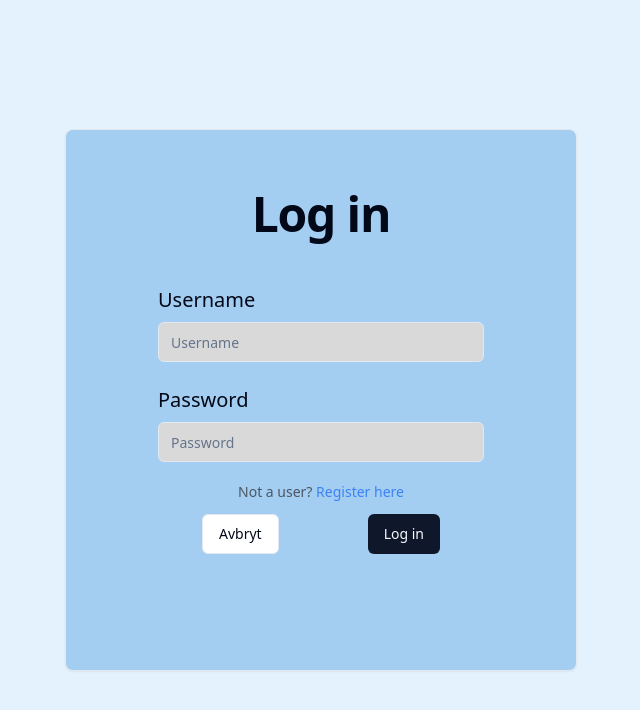
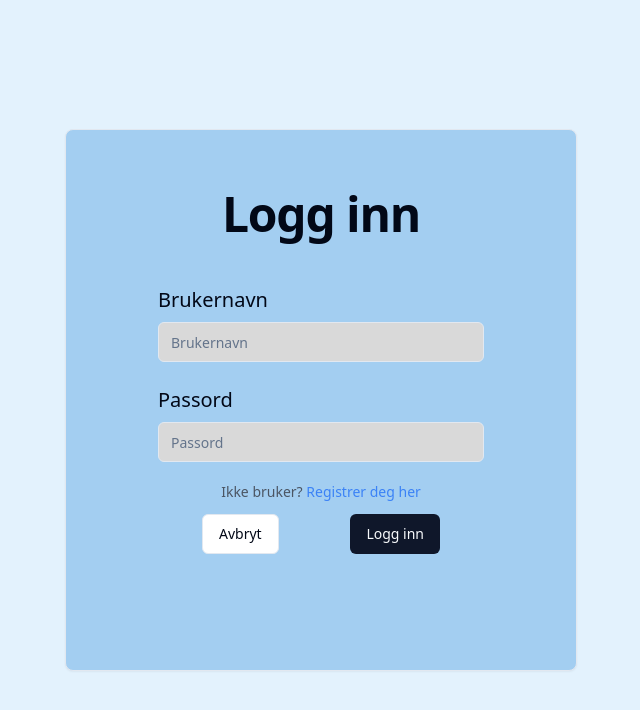
Before and after one commit to Brattetveit/Ice-breakers, a React (Vite) app in the folder client/: page /login in a window 1280 px wide. Shown: the top 710 px of the page, without its empty margins (319-959 px from the left). Built offline with nearby package versions, Linux system fonts and the light colour scheme.

Commit message:
changed language

```diff
--- a/client/src/pages/Login.tsx
+++ b/client/src/pages/Login.tsx
@@ -30,7 +30,7 @@ export const Login = () => {
       <Card className="w-11/12 bg-[#A3CEF1] p-2 md:w-3/5 md:p-4 lg:w-2/5 lg:p-6">
         <CardHeader>
           <CardTitle className="mt-3 place-self-center text-3xl md:text-4xl lg:text-5xl">
-            Log in
+            Logg inn
           </CardTitle>
         </CardHeader>
         <CardContent className="m-5">
@@ -38,35 +38,35 @@ export const Login = () => {
             <div className="grid w-full items-center gap-4 md:gap-6">
               <div className="flex flex-col gap-1 md:gap-2">
                 <Label htmlFor="username" className="text-lg md:text-xl">
-                  Username
+                  Brukernavn
                 </Label>
                 <Input
                   id="username"
                   value={username}
-                  placeholder="Username"
+                  placeholder="Brukernavn"
                   className="bg-[#d9d9d9]"
                   onChange={(e) => setUsername(e.target.value)}
                 />
               </div>
               <div className="flex flex-col gap-1 md:gap-2">
                 <Label htmlFor="password" className="text-lg md:text-xl">
-                  Password
+                  Passord
                 </Label>
                 <Input
                   id="password"
                   type="password"
                   value={password}
                   onChange={(e) => setPassword(e.target.value)}
-                  placeholder="Password"
+                  placeholder="Passord"
                   className="bg-[#d9d9d9]"
                 />
               </div>
             </div>
             <CardFooter className="m-5 flex flex-col items-center gap-2 md:gap-3">
               <p className="text-sm text-gray-600">
-                Not a user?{" "}
+                Ikke bruker?{" "}
                 <Link to="/register" className="text-blue-500">
-                  Register here
+                  Registrer deg her
                 </Link>
               </p>
               <div className="flex w-full justify-between">
@@ -76,7 +76,7 @@ export const Login = () => {
                   </Button>
                 </Link>
                 <Button type="submit" className="">
-                  Log in
+                  Logg inn
                 </Button>
               </div>
             </CardFooter>
```
